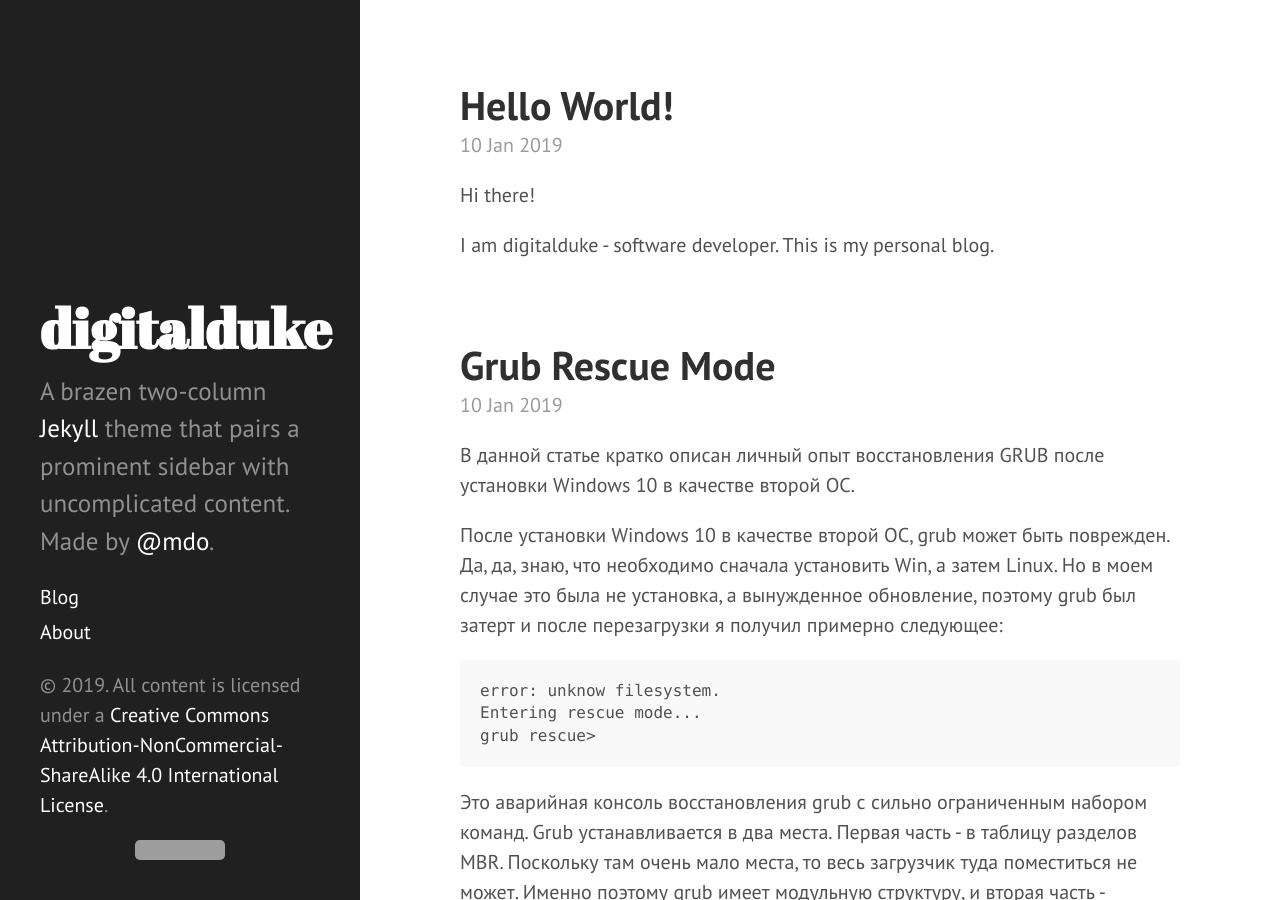
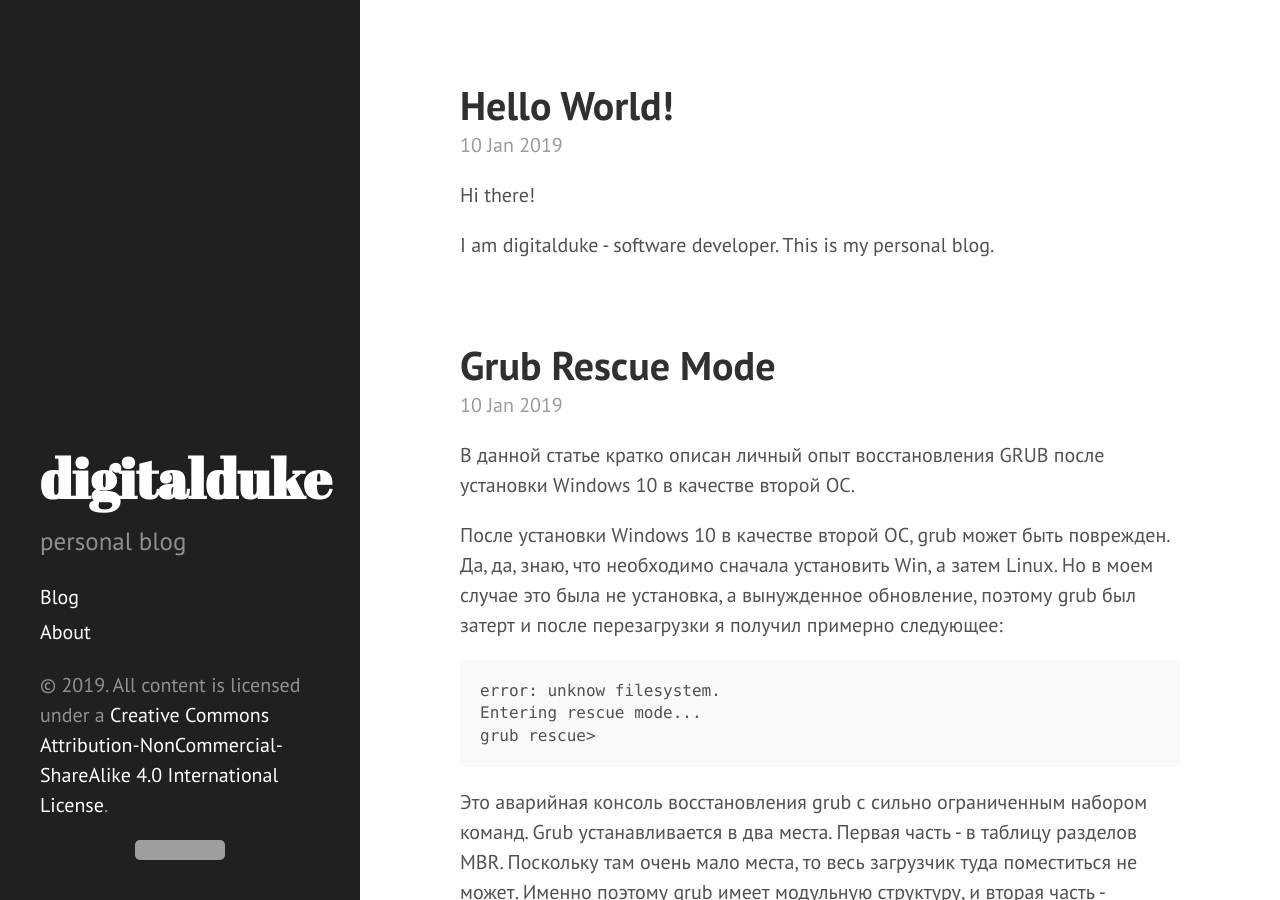
Before and after one commit to digitalduke/digitalduke.github.io, a Jekyll site: the page built from index.html, in a window 1280 px wide and 900 px high. Built offline with Jekyll 4.4.1, drawn with Linux system fonts in a browser that asks for light colours; the list of posts is cut into pages by our own code; grey boxes are pictures that could not be loaded.

Commit message:
Set short description

```diff
--- a/_config.yml
+++ b/_config.yml
@@ -5,14 +5,13 @@
 # Name of your site (displayed in the header)
 
 # Short bio or description (displayed in the header)
-description: personal blog
 
 # URL of your avatar or profile pic (you could use your GitHub profile pic)
 #avatar: https://raw.githubusercontent.com/digitalduke/digitalduke.github.io/master/images/avatar.png
 
 title: digitalduke
 tagline: 'personal blog'
-description: 'A brazen two-column <a href="http://jekyllrb.com" target="_blank">Jekyll</a> theme that pairs a prominent sidebar with uncomplicated content. Made by <a href="https://twitter.com/mdo" target="_blank">@mdo</a>.'
+description: 'personal blog'
 url: https://digitalduke.github.io
 
 author:
```
